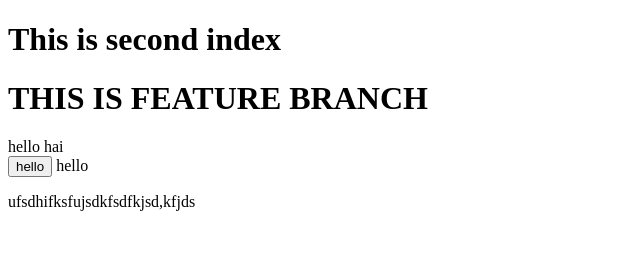
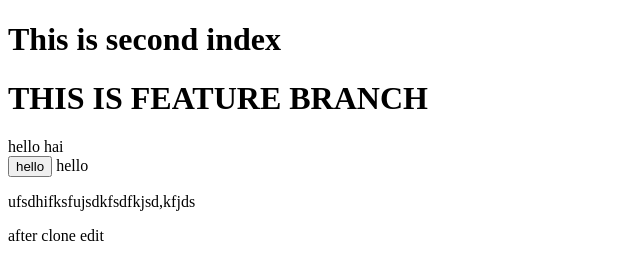
Before and after one commit to mahroofalip/datewithgit-sample, a plain HTML site: page index2.html in a window 1280 px wide. Shown: the whole page, without its empty margins (0-640 px from the left). Drawn offline with Linux system fonts and the light colour scheme.

Commit message:
modified after clone

```diff
--- a/index2.html
+++ b/index2.html
@@ -14,6 +14,7 @@
     <span>hello</span>
 
     <p>ufsdhifksfujsdkfsdfkjsd,kfjds</p>
+    <p>after clone edit </p>
 
 </body>
 </html>
```
